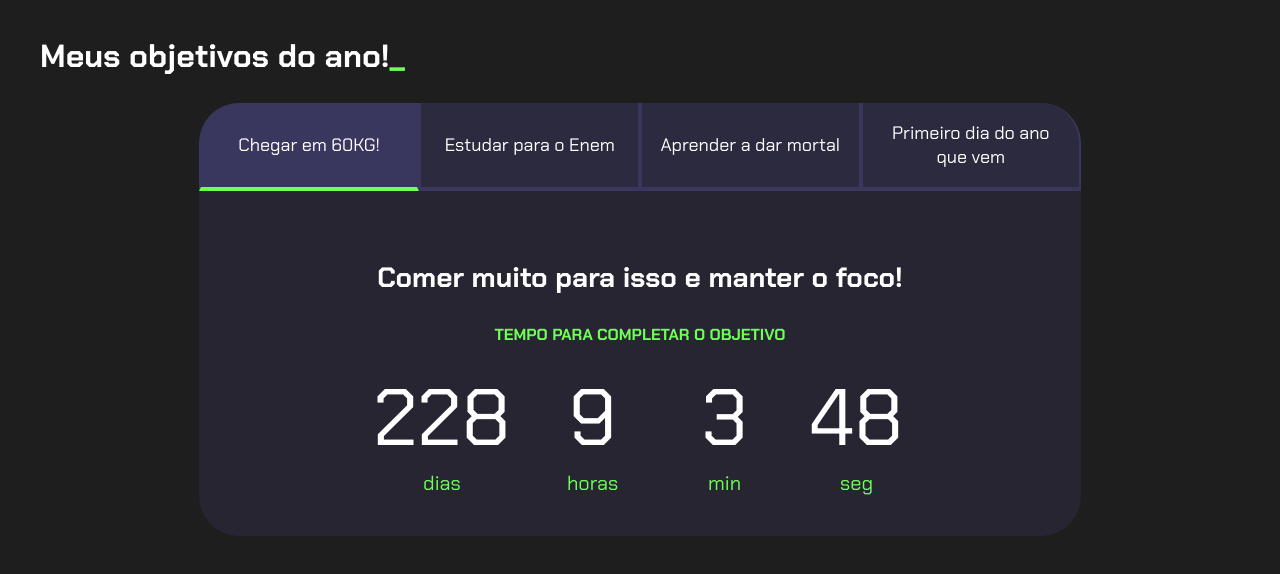
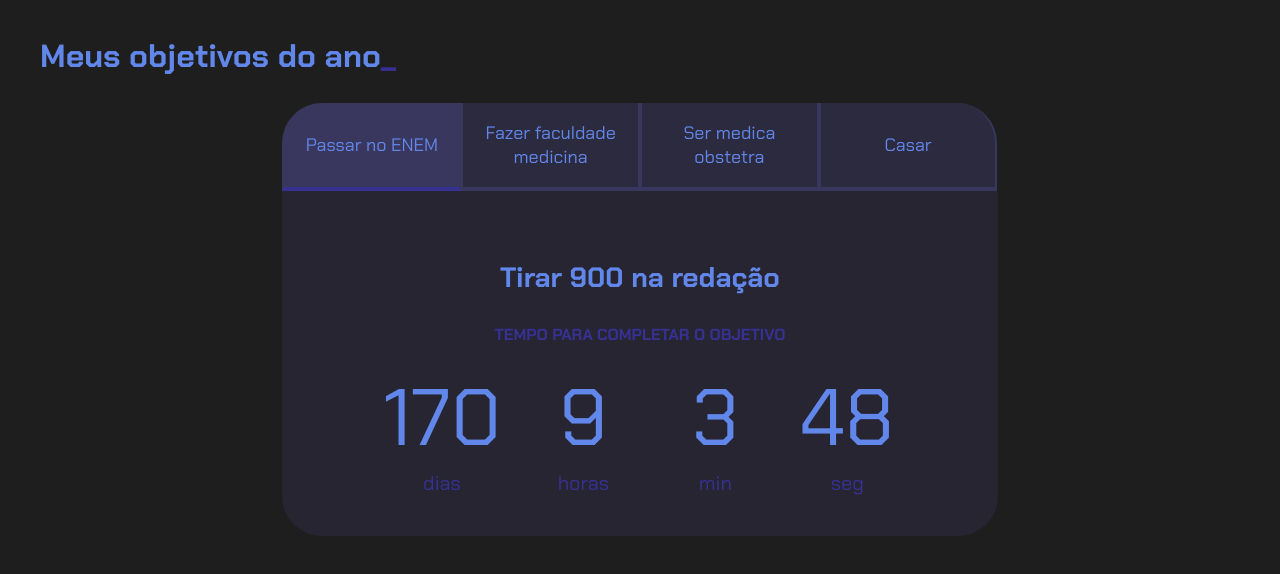
Before and after one commit to arecalde07/Projeto-1, a plain HTML site: page index.html in a window 1280 px wide. Drawn offline with Linux system fonts and the light colour scheme.

Commit message:
Add files via upload

```diff
--- a/index.html
+++ b/index.html
@@ -10,17 +10,17 @@
 
 <body>
     <section class="conteudo-principal">
-        <h2 class="titulo-principal">Meus objetivos do ano!<span>_</span></h2>
+        <h2 class="titulo-principal">Meus objetivos do ano<span>_</span></h2>
         <div class="conteudo">
             <div class="botoes">
-                <button class="botao ativo">Chegar em 60KG!</button>
-                <button class="botao">Estudar para o Enem</button>
-                <button class="botao">Aprender a dar mortal</button>
-                <button class="botao">Primeiro dia do ano que vem</button>
+                <button class="botao ativo">Passar no ENEM</button>
+                <button class="botao">Fazer faculdade medicina</button>
+                <button class="botao">Ser medica obstetra</button>
+                <button class="botao">Casar</button>
             </div>
             <div class="abas-textos">
                 <div class="aba-conteudo ativo">
-                    <h3 class="aba-conteudo-titulo-principal">Comer muito para isso e manter o foco!</h3>
+                    <h3 class="aba-conteudo-titulo-principal">Tirar 900 na redação</h3>
                     <h4 class="aba-conteudo-titulo-secundario">Tempo para completar o objetivo</h4>
                     <div class="contador">
                         <div class="contador-digito">
@@ -42,7 +42,9 @@
                     </div>
                 </div>
                 <div class="aba-conteudo">
-                    <h3 class="aba-conteudo-titulo-principal">Conseguir manter rotina de estudo</h3>
+                    <h3 class="aba-conteudo-titulo-principal">Terminar a faculdade em 6 anos</h3>
+                    <h4 class="aba-conteudo-titulo-secundario">Tempo para completar o objetivo</h4>
+                    <div class="contador">
                         <div class="contador-digito">
                             <p class="contador-digito-numero" id="dias1">7</p>
                             <p class="contador-digito-texto">dias</p>
@@ -62,7 +64,7 @@
                     </div>
                 </div>
                 <div class="aba-conteudo">
-                    <h3 class="aba-conteudo-titulo-principal">Fazer exercícios para aos poucos conseguir</h3>
+                    <h3 class="aba-conteudo-titulo-principal">Ser uma boa profissional</h3>
                     <h4 class="aba-conteudo-titulo-secundario">Tempo para completar o objetivo</h4>
                     <div class="contador">
                         <div class="contador-digito">
@@ -84,7 +86,7 @@
                     </div>
                 </div>
                 <div class="aba-conteudo">
-                    <h3 class="aba-conteudo-titulo-principal">Estar vivo é o mais importante</h3>
+                    <h3 class="aba-conteudo-titulo-principal">Casar após a faculdade</h3>
                     <h4 class="aba-conteudo-titulo-secundario">Tempo para completar o objetivo</h4>
                     <div class="contador">
                         <div class="contador-digito">
--- a/main.js
+++ b/main.js
@@ -15,10 +15,10 @@
 }
 
 const contadores = document.querySelectorAll(".contador");
-const tempoObjetivo1 = new Date("2024-12-30T23:59:59");
-const tempoObjetivo2 = new Date("2024-10-15T23:59:59");
-const tempoObjetivo3 = new Date("2024-12-12T23:59:59");
-const tempoObjetivo4 = new Date("2025-01-01T23:59:59");
+const tempoObjetivo1 = new Date("2024-11-02T23:59:59");
+const tempoObjetivo2 = new Date("2031-12-17T23:59:59");
+const tempoObjetivo3 = new Date("2032-01-30T23:59:59");
+const tempoObjetivo4 = new Date("2032-01-01T23:59:59");
 
 const tempos = [tempoObjetivo1,tempoObjetivo2,tempoObjetivo3,tempoObjetivo4];
 
--- a/style.css
+++ b/style.css
@@ -1,9 +1,9 @@
 @import url('https://fonts.googleapis.com/css2?family=Chakra+Petch:wght@400;700&display=swap');
 
 :root {
-    --cor-de-fundo: #1E1E1E;
-    --verde: #6FFF57;
-    --branco: #FFFFFF;
+    --cor-de-fundo: #1e1e1e;
+    --verde: #383194;
+    --branco: #6287eb;
     --botao-ativo: #3A375E;
     --botao-inativo: rgba(58, 55, 94, 0.5);
     --texto-fundo: rgba(58, 55, 94, 0.3);
```
